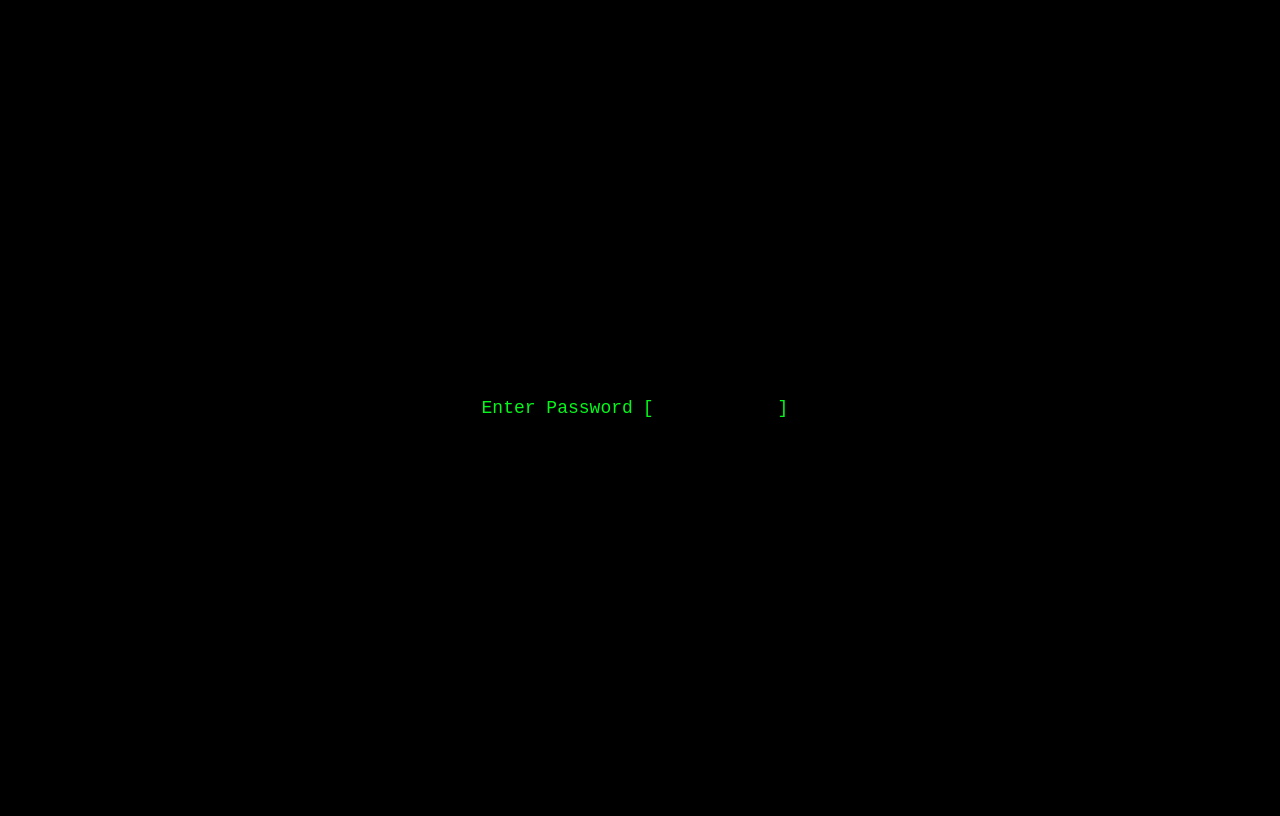
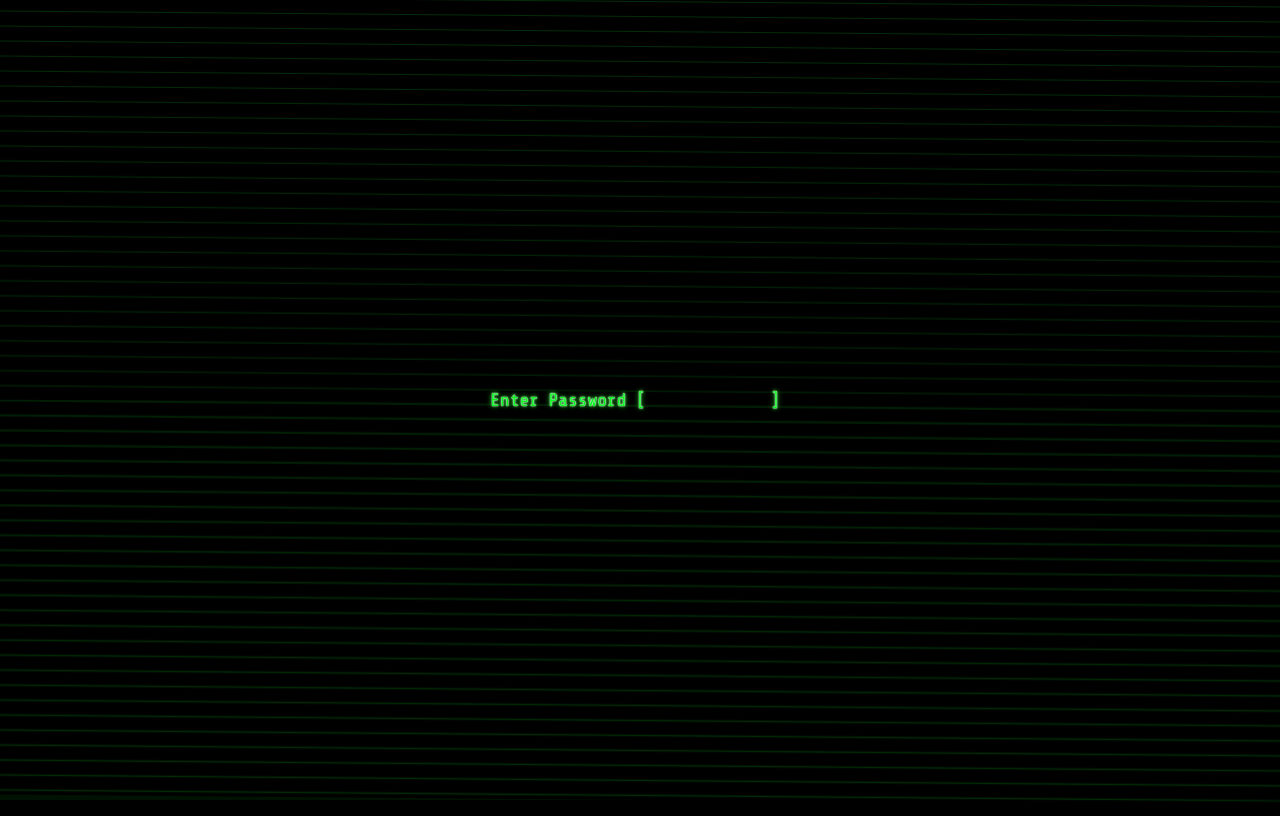
Before and after one commit to Webdevava/secret, a React (Create React App) app: page / in a window 1280 px wide. Built offline with nearby package versions, Linux system fonts and the light colour scheme.

Commit message:
first commit

```diff
--- a/src/LandingPage.js
+++ b/src/LandingPage.js
@@ -3,7 +3,6 @@ import VideoPage from "./VideoPage";
 
 const LandingPage = () => {
   const [password, setPassword] = useState("");
-  const [isValidPassword, setIsValidPassword] = useState(false);
   const [showMessage, setShowMessage] = useState(false);
   const [message, setMessage] = useState("");
   const [showVideoPage, setShowVideoPage] = useState(false);
@@ -17,7 +16,6 @@ const LandingPage = () => {
     event.preventDefault();
 
     if (password === "password") {
-      setIsValidPassword(true);
       setMessage("Access Granted");
       setTimeout(() => {
         setShowVideoPage(true);
@@ -52,17 +50,7 @@ const LandingPage = () => {
   return (
     <div className="main">
       {showMessage && (
-        <p
-          style={{
-            color: message === "Access Denied" ? "red" : "#04f71b",
-            border:
-              message === "Access Denied"
-                ? "1px solid red"
-                : "1px solid #04f71b",
-            padding: "20px",
-            fontSize: "18px",
-          }}
-        >
+        <p className={message === "Access Denied" ? "error" : "success"}>
           {message}
         </p>
       )}
--- a/src/VideoPage.js
+++ b/src/VideoPage.js
@@ -3,6 +3,10 @@ import ReactPlayer from "react-player";
 const VideoPage = () => {
   return (
     <div className="videoContainer">
+      <div className="textContainer">
+        <p>&gt; Playing Encrypted File....</p>
+      </div>
+      <div className="playerContainer">
         <ReactPlayer
           url="https://www.youtube.com/watch?v=dQw4w9WgXcQ"
           playing
@@ -11,6 +15,7 @@ const VideoPage = () => {
           height="80vh"
         />
       </div>
+    </div>
   );
 };
 
--- a/src/styles.css
+++ b/src/styles.css
@@ -1,8 +1,51 @@
+@import url("https://fonts.googleapis.com/css2?family=Share+Tech+Mono&display=swap");
+
 body {
+  margin: 0;
+  padding: 0;
   background-color: #000000;
+  position: relative;
+  overflow: hidden;
   color: #04f71b;
-  font-family: monospace;
-  overflow: hidden;
+  text-shadow: 0 0 1px #fff, 0 0 2px #fff, 0 0 3px #047a10bd, 0 0 4px #047a10bd,
+    0 0 5px #047a10bd, 0 0 6px #047a10bd, 0 0 7px #047a10bd;
+  font-family: "Share Tech Mono", monospace;
+}
+body::-webkit-scrollbar {
+  width: 0;
+  background-color: transparent;
+}
+body:before {
+  content: "";
+  position: absolute;
+  top: 0;
+  left: 0;
+  right: 0;
+  bottom: 0;
+  z-index: -1;
+  background: linear-gradient(to bottom, #000000 50%, #047a10bd 50%);
+  opacity: 0.2;
+}
+
+body:after {
+  content: "";
+  position: absolute;
+  top: 0;
+  left: 0;
+  right: 0;
+  bottom: 0;
+  z-index: -1;
+  background: linear-gradient(
+    to bottom,
+    rgba(0, 0, 0, 0) 0%,
+    rgba(0, 0, 0, 0) 1px,
+    #047a10bd 0.001em,
+    #000000 2px
+  );
+  background-size: 200% 15px;
+  transform: rotate(-0.5deg);
+  animation: glitch 1s infinite;
+  pointer-events: none;
 }
 .main {
   /* width: 100vw; */
@@ -36,12 +79,66 @@ span {
 }
 
 .videoContainer {
-  width: 100%;
-  height: 100%;
+  display: flex;
+  flex-direction: column;
+  align-items: center;
+  justify-content: center;
+  height: 100vh;
+}
+
+.textContainer {
+  align-self: flex-start;
+  margin: 0 0 20px;
+  font-size: 18px;
+}
+
+.playerContainer {
   display: flex;
   justify-content: center;
   align-items: center;
 }
+
 ReactPlayer {
-  margin: auto;
+  aspect-ratio: 16 / 9;
 }
+
+.error {
+  color: red;
+  border: 1px solid red;
+  padding: 20px;
+  font-size: 18px;
+  text-shadow: 0 0 1px #fff, 0 0 2px #fff, 0 0 3px #ff000067, 0 0 4px #ff000067,
+    0 0 5px #ff000067, 0 0 6px #ff000067, 0 0 7px #ff000067;
+  box-shadow: 0 0 1px #fff, 0 0 2px #fff, 0 0 3px #ff000067, 0 0 4px #ff000067,
+    0 0 5px #ff000067, 0 0 6px #ff000067, 0 0 7px #ff000067;
+}
+
+.success {
+  color: #04f71b;
+  border: 1px solid #04f71b;
+  padding: 20px;
+  font-size: 18px;
+  box-shadow: 0 0 1px #fff, 0 0 2px #fff, 0 0 3px rgba(4, 122, 16, 0.74),
+    0 0 4px rgba(4, 122, 16, 0.74), 0 0 5px rgba(4, 122, 16, 0.74),
+    0 0 6px rgba(4, 122, 16, 0.74), 0 0 7px rgba(4, 122, 16, 0.74);
+}
+
+@keyframes glitch {
+  0% {
+    background-size: 200% 12px;
+    transform: skewY(0);
+  }
+  25% {
+    transform: skewY(-0.5deg);
+  }
+  50% {
+    transform: skewY(1deg);
+  }
+  75% {
+    transform: skewY(-2deg);
+    background-size: 200% 14px;
+  }
+  100% {
+    transform: skewY(0.5deg);
+  }
+}
```
Also changed, not shown: 1 other file (tests, documents, lock files or other folders). Lines whose indentation alone changed are shown as unchanged.
